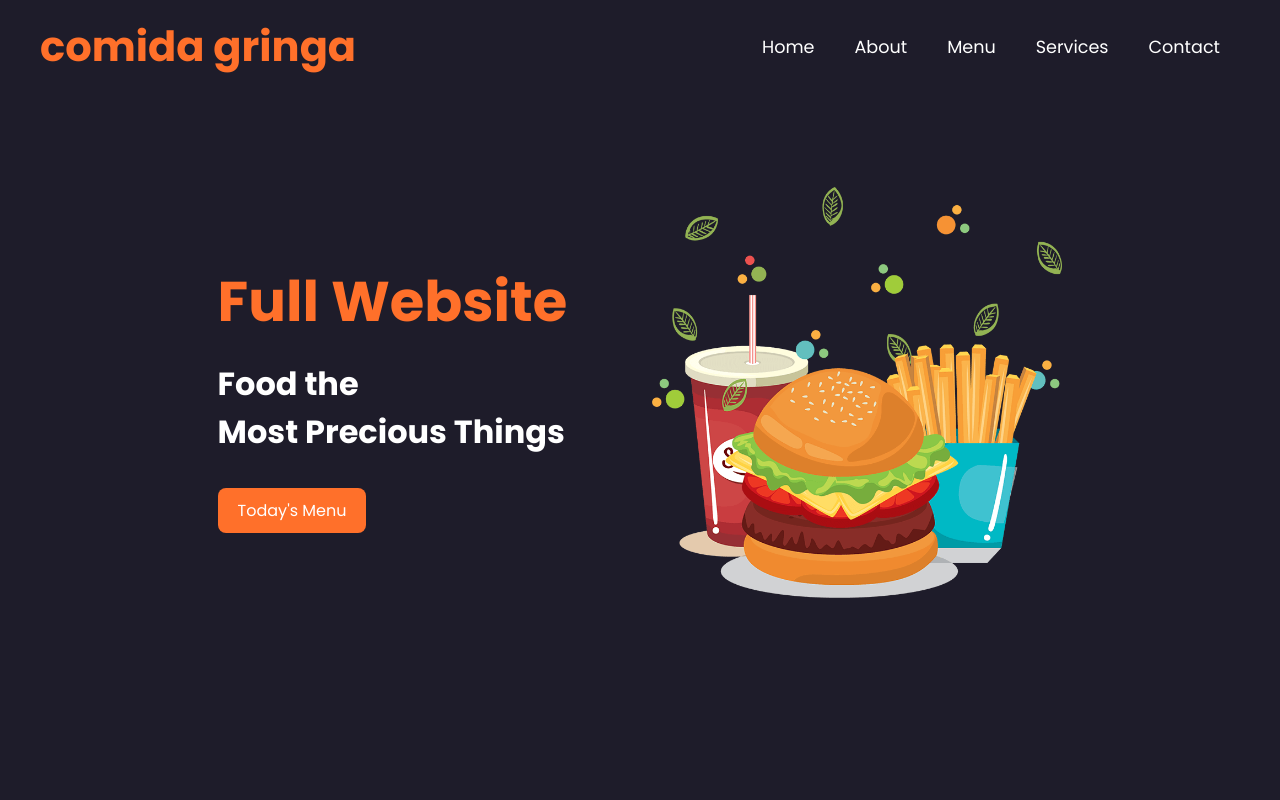
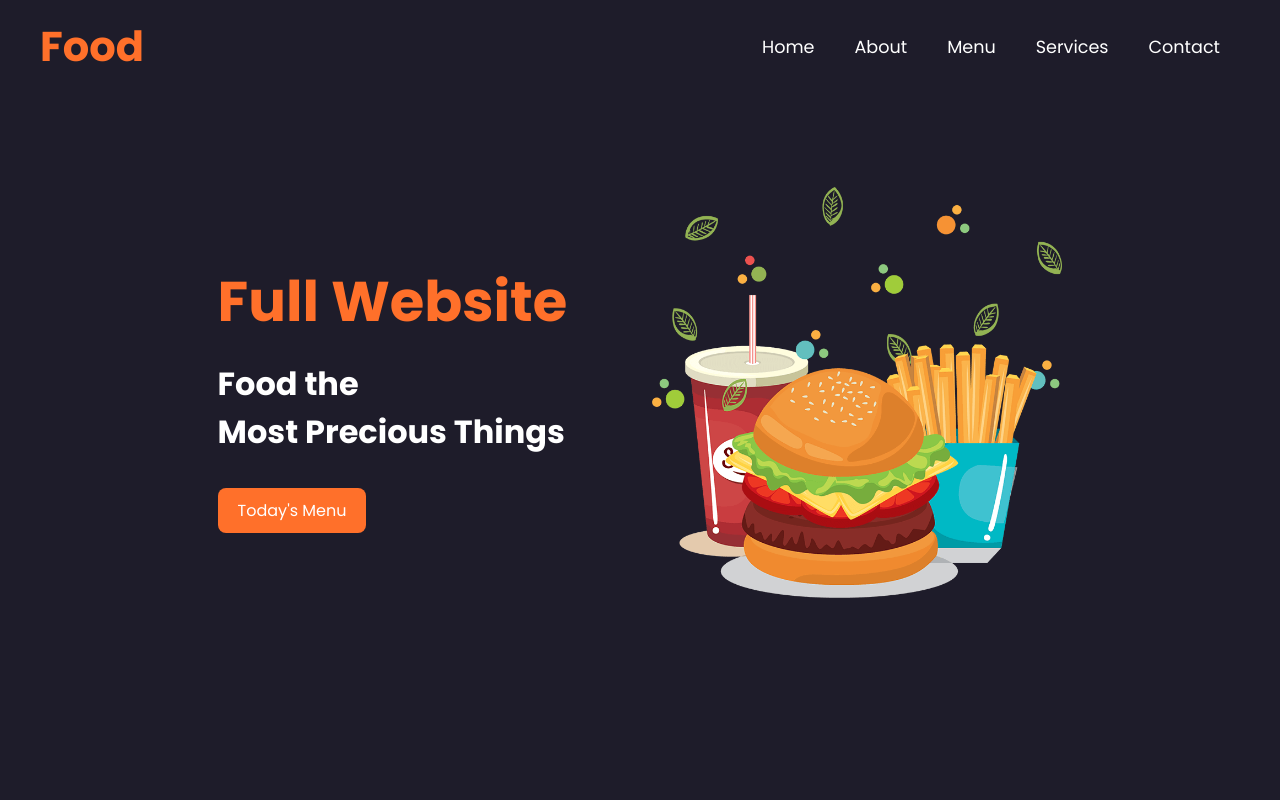
Before and after one commit to SebasRomero/food-page, a plain HTML site: page index.html in a window 1280 px wide. Shown: the top 800 px of the page. Drawn offline with nearby package versions, Linux system fonts and the light colour scheme.

Commit message:
change:: change

```diff
--- a/index.html
+++ b/index.html
@@ -18,7 +18,7 @@
 
 <body>
     <header>
-        <a href="#" class="logo">comida gringa</a>
+        <a href="#" class="logo">Food</a>
         <div class="bx bx-menu" id="menu-icon"></div>
 
         <ul class="navbar">
```
